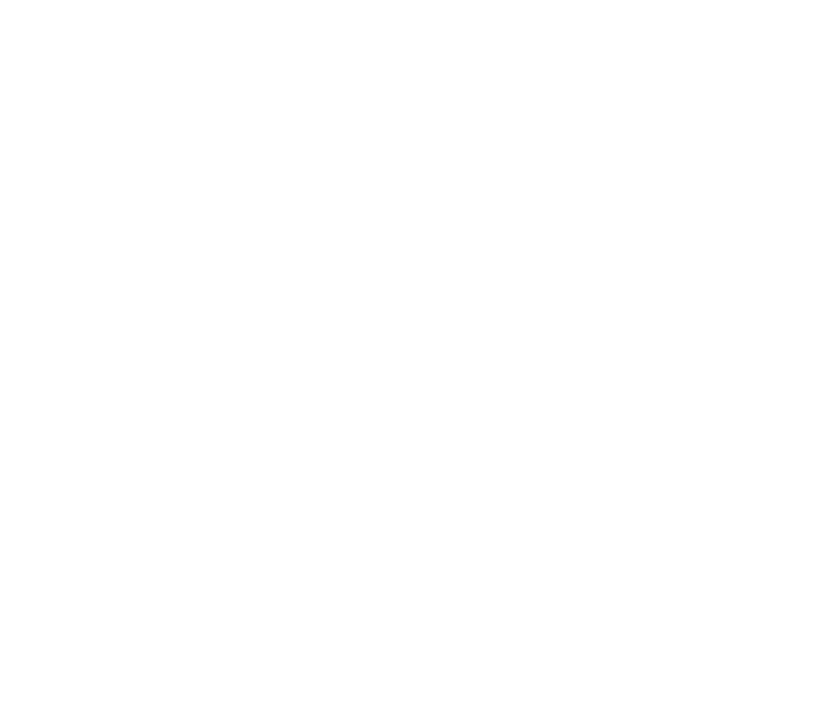
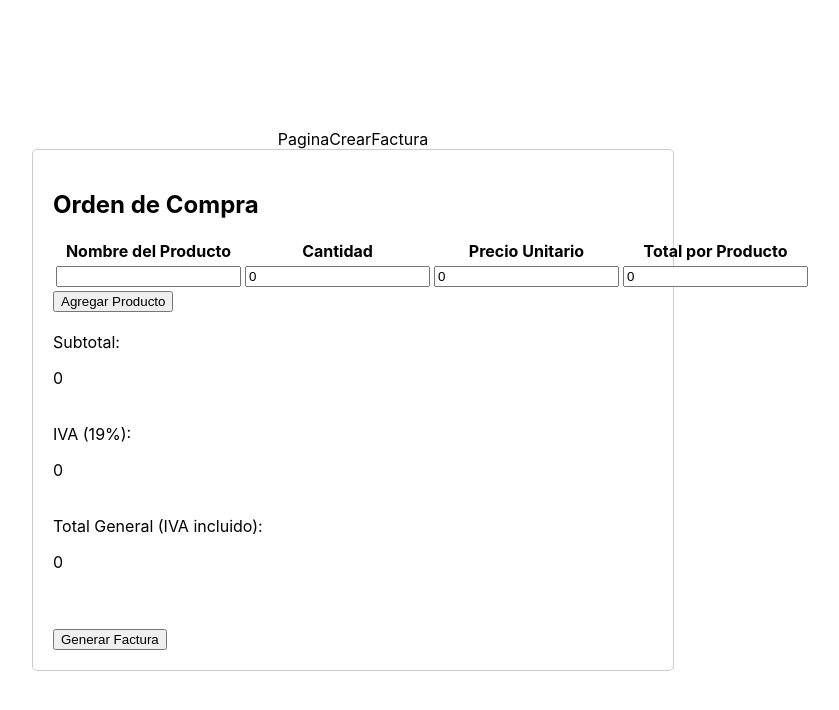
Before and after one commit to asapHallvaror/paginaCompraGithub, a React (Create React App) app: page /factura in a window 1280 px wide. Before the commit this address had no page. Shown: the top 710 px of the page, without its empty margins (287-1126 px from the left). Built offline with nearby package versions, Linux system fonts and the light colour scheme.

Commit message:
paginaLoginYCrearFacturaBonitas

```diff
--- a/public/index.html
+++ b/public/index.html
@@ -2,7 +2,7 @@
 <html lang="en">
   <head>
     <meta charset="utf-8" />
-    <link rel="icon" href="%PUBLIC_URL%/favicon.ico" />
+    <link rel="icon" href="%PUBLIC_URL%/yzymusic.ico" />
     <meta name="viewport" content="width=device-width, initial-scale=1" />
     <meta name="theme-color" content="#000000" />
     <meta
--- a/src/App.js
+++ b/src/App.js
@@ -8,7 +8,8 @@
     <div>
       <BrowserRouter>
         <Routes>
-        <Route path='/' element={<CrearFactura/>}/>
+        <Route path='/' element={<Login/>}/>
+        <Route path='/factura' element={<CrearFactura/>}/>
         </Routes>
       </BrowserRouter>
     </div>
--- a/src/Components/PaginaLogin/PaginaLogin.css
+++ b/src/Components/PaginaLogin/PaginaLogin.css
@@ -169,3 +169,9 @@
     opacity: 1; /* Mostrar la ventana modal */
     pointer-events: auto; /* Permitir el clic en el fondo */
   }
+
+.logo-lindo{
+  display: flex;
+  margin: 0 auto;
+  width: 30%;
+}
--- a/src/Components/PaginaLogin/PaginaLogin.jsx
+++ b/src/Components/PaginaLogin/PaginaLogin.jsx
@@ -1,5 +1,7 @@
 import React, { useState } from 'react';
+import { Link } from 'react-router-dom';
 import './PaginaLogin.css';
+import logo from '../Assets/YZY MUSIC.png'
 
 const PaginaLogin = () => {
   const [modalAbierto, setModalAbierto] = useState(false); // Estado para controlar si la ventana modal está abierta
@@ -15,6 +17,7 @@
   return (
     <div className="login-container">
       <div className="login-form">
+        <img src={logo} alt="" className='logo-lindo'/>
         <h2>Iniciar sesión</h2>
         <form>
           <div className="form-group">
@@ -25,7 +28,9 @@
             <label htmlFor="password">Contraseña:</label>
             <input type="password" id="password" name="password" placeholder="Contraseña" required className='login-inputs-bonitos'/>
           </div>
-          <button type="submit" className='boton-inferior'><span>Iniciar sesión</span></button>
+          <Link to={'/factura'}>
+            <button type="submit" className='boton-inferior'><span>Iniciar sesión</span></button>
+          </Link>
           <p className='olvidaste-p' onClick={abrirModal}>¿Olvidaste tu contraseña?</p> {/* Agregar onClick para abrir la ventana modal */}
         </form>
       </div>
--- /dev/null
+++ b/src/Pages/CSS/CrearFactura.css
@@ -0,0 +1,22 @@
+.container {
+    display: flex;
+    flex-direction: column;
+    align-items: center;
+    justify-content: center;
+    height: 100vh;
+}
+
+.form-container {
+    width: 80%;
+    max-width: 600px;
+    padding: 20px;
+    border: 1px solid #ccc;
+    border-radius: 5px;
+}
+
+/* Media queries para hacerlo responsivo */
+@media (max-width: 768px) {
+    .form-container {
+        width: 90%;
+    }
+}
--- a/src/Pages/CrearFactura.jsx
+++ b/src/Pages/CrearFactura.jsx
@@ -1,6 +1,6 @@
 import React, { useState, useEffect } from 'react';
 import PaginaCrearFactura from '../Components/PaginaLogin/PaginaCrearFactura/PaginaCrearFactura';
-
+import './CSS/CrearFactura.css'
 const CrearFactura = () => {
     const [productos, setProductos] = useState([{ nombre: '', cantidad: 0, precio: 0, total: 0 }]);
     const [subtotal, setSubtotal] = useState(0);
@@ -55,9 +55,9 @@
     };
 
     return (
-        <div>
+        <div className='container'>
             <PaginaCrearFactura />
-            <div>
+            <div className="form-container">
                 <h2>Orden de Compra</h2>
                 <form onSubmit={handleSubmit}>
                     <table>
```
Also changed, not shown: src/Components/Assets/YZY MUSIC.png (added), 1 other file (tests, documents, lock files or other folders).
